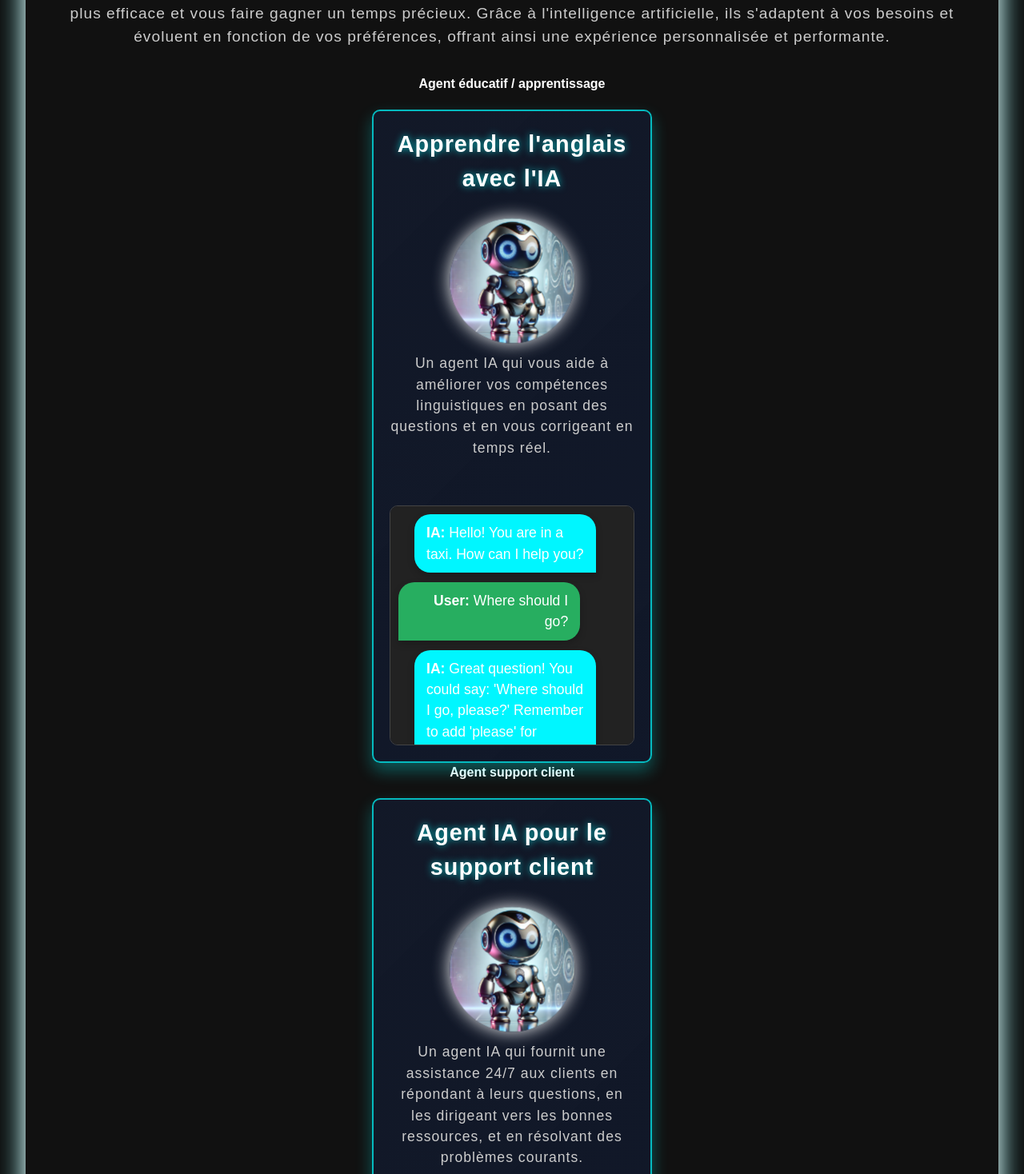
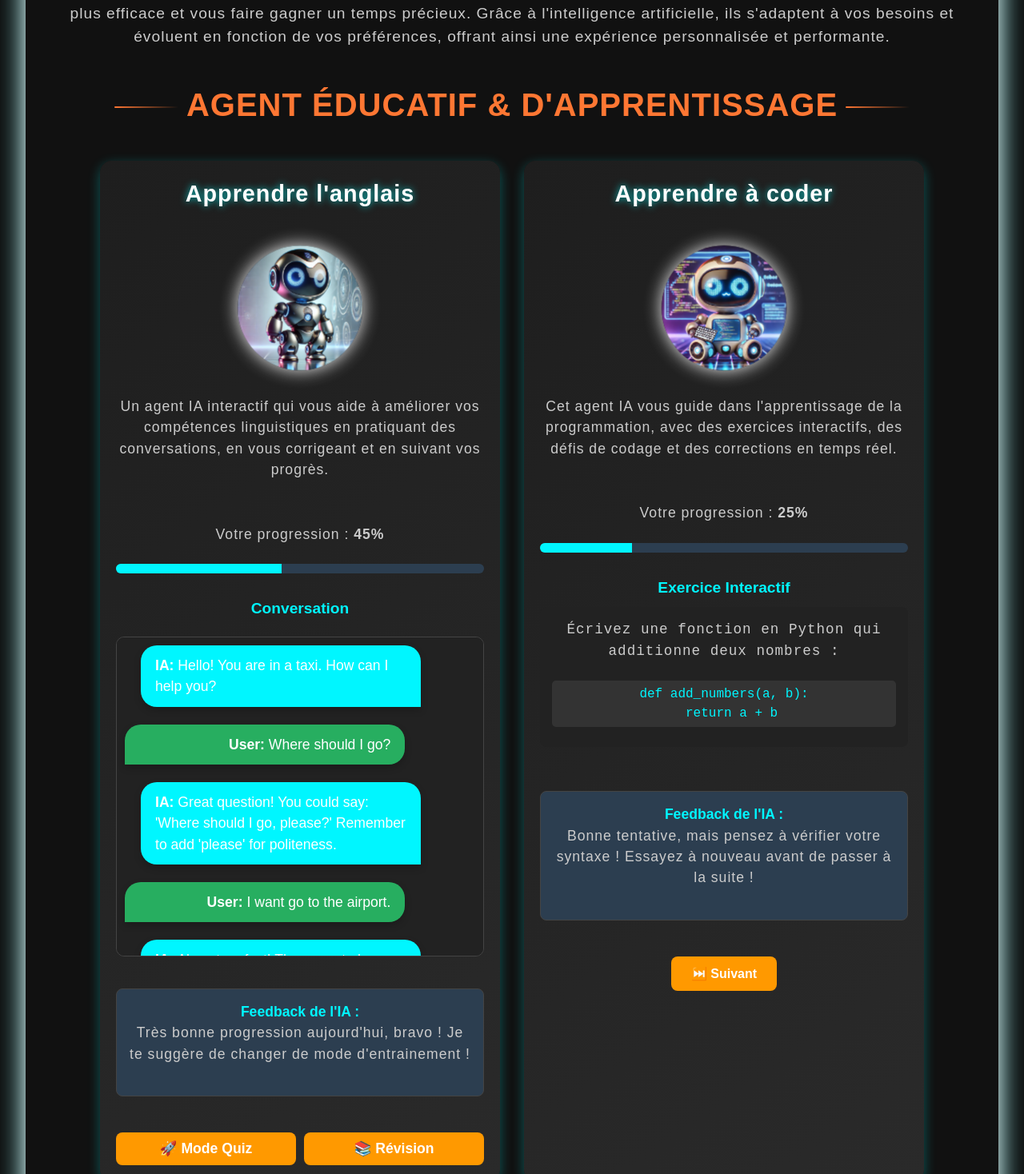
Before and after one commit to JimmyCodeur/siteweb, a React (Vite) app: page / in a window 1280 px wide. Shown: the part 1282-2750 px from the top of the page at 80% size. Built offline with nearby package versions, Linux system fonts and the light colour scheme.

Commit message:
update agent code and updat css disign

```diff
--- a/src/components/Features.jsx
+++ b/src/components/Features.jsx
@@ -1,6 +1,7 @@
 import React, { useState } from 'react';
 import '../styles/Features.css';
-import AgentImage from '../assets/images/bot_1.webp'; // Assurez-vous d'ajouter l'image
+import AgentImage from '../assets/images/bot_1.webp';
+import AgentImageDev from '../assets/images/agent_dev.webp';
 import PipelineImage from '../assets/images/workflow_agents.webp'; // Assurez-vous d'ajouter l'image
 import PresentationImage from '../assets/images/presentation_image.webp'; // Assurez-vous d'ajouter l'image
 import AppointmentImage from '../assets/images/presentation_image.webp'; // Assurez-vous d'ajouter l'image
@@ -64,7 +65,6 @@ const Features = () => {
     setEnglishAgentData("");
   };
 
-
   // Fonction pour démarrer l'enregistrement vocal
   const startListening = () => {
     if (window.SpeechRecognition || window.webkitSpeechRecognition) {
@@ -102,18 +102,34 @@ const Features = () => {
         <p className="category-description">
           Nos agents intelligents sont là pour simplifier votre quotidien et améliorer votre productivité. Ils agissent comme des assistants virtuels qui vous aident à accomplir rapidement des tâches répétitives ou complexes, tout en vous permettant de vous concentrer sur des activités à plus forte valeur ajoutée. Que ce soit pour répondre instantanément à des questions, organiser des informations, ou automatiser des processus, nos agents sont conçus pour vous rendre plus efficace et vous faire gagner un temps précieux. Grâce à l'intelligence artificielle, ils s'adaptent à vos besoins et évoluent en fonction de vos préférences, offrant ainsi une expérience personnalisée et performante.
         </p>
+        <div class="section-title">
+          <h4>Agent éducatif & d'Apprentissage</h4>
+        </div>
+        {/* Agent 1 : Création d'agents IA */}
+        <div className="sub-category">
+          <div className="card improved-card">
+            <h4 className="card-title">Apprendre l'anglais</h4>
 
-        {/* Agent éducatif */}
-        <h4>Agent éducatif / apprentissage</h4>
-        <div className="sub-category">
-          <div className="card">
-            <h4>Apprendre l'anglais avec l'IA</h4>
+            <div className="card-header">
               <div className="card-image">
                 <img src={AgentImage} alt="Agent IA enseignant" className="feature-image" />
               </div>
-            <p>Un agent IA qui vous aide à améliorer vos compétences linguistiques en posant des questions et en vous corrigeant en temps réel.</p>
+              <p className="card-description">
+                Un agent IA interactif qui vous aide à améliorer vos compétences linguistiques en pratiquant des conversations, en vous corrigeant et en suivant vos progrès.
+              </p>
+            </div>
 
-            {/* Afficher la conversation */}
+            {/* Barre de progression */}
+            <div className="progress-container">
+              <p className="progress-text">Votre progression : <strong>45%</strong></p>
+              <div className="progress-bar">
+                <div className="progress" style={{ width: '45%' }}></div>
+              </div>
+            </div>
+
+            {/* Feedback & Conversation */}
+            <div className="conversation-section">
+              <h5 className="conversation-title">Conversation</h5>
               <div className="conversation-box">
                 {conversation.map((msg, index) => (
                   <div key={index} className={`message ${msg.speaker}`}>
@@ -122,12 +138,84 @@ const Features = () => {
                 ))}
               </div>
             </div>
+
+            {/* Feedback stylisé */}
+            <div className="response-box">
+              <h5 className="response-title">Feedback de l'IA :</h5>
+              <p className="response-message">
+                {supportResponse || "Très bonne progression aujourd'hui, bravo ! Je te suggère de changer de mode d'entrainement !"}
+              </p>
             </div>
 
+            {/* Boutons interactifs */}
+            <div className="button-group">
+              <button className="quiz-btn">
+                🚀 Mode Quiz
+              </button>
+              <button className="resources-btn">
+                📚 Révision
+              </button>
+            </div>
+          </div>
+          {/* Carte 1 : Apprendre à coder */}
+          <div className="card improved-card">
+            <h4 className="card-title">Apprendre à coder</h4>
+            <div className="card-header">
+              <div className="card-image">
+                <img src={AgentImageDev} alt="Agent IA enseignant à coder" className="feature-image" />
+              </div>
+              <p className="card-description">
+                Cet agent IA vous guide dans l'apprentissage de la programmation, avec des exercices interactifs, des défis de codage et des corrections en temps réel.
+              </p>
+            </div>
+
+            {/* Barre de progression */}
+            <div className="progress-container">
+              <p className="progress-text">Votre progression : <strong>25%</strong></p>
+              <div className="progress-bar">
+                <div className="progress" style={{ width: '25%' }}></div>
+              </div>
+            </div>
+
+            {/* Section d'exercice interactif */}
+            <div className="interaction-section">
+              <h5 className="interaction-title">Exercice Interactif</h5>
+              <div className="exercise-box">
+                <p>Écrivez une fonction en Python qui additionne deux nombres :</p>
+                <code>
+                  def add_numbers(a, b): <br />
+                  &nbsp;&nbsp;return a + b
+                </code>
+              </div>
+            </div>
+
+            {/* Feedback stylisé */}
+            <div className="response-box">
+              <h5 className="response-title">Feedback de l'IA :</h5>
+              <p className="response-message">
+                {supportResponse || "Bonne tentative, mais pensez à vérifier votre syntaxe ! Essayez à nouveau avant de passer à la suite !"}
+              </p>
+            </div>
+
+            {/* Boutons interactifs */}
+            <div className="button-group">
+              <button className="next-btn">
+                ⏭️ Suivant
+              </button>
+            </div>
+          </div>
+
+
+        </div>
+
+
+
         {/* Autres agents */}
-        <h4>Agent support client</h4>
+        <div class="section-title">
+          <h4>Agent d'assistance</h4>
+        </div>
         <div className="sub-category">
-          <div className="card">
+          <div className="card improved-card">
             <h4>Agent IA pour le support client</h4>
             <div className="card-image">
               <img src={AgentImage} alt="Agent IA support" className="feature-image" />
@@ -183,7 +271,7 @@ const Features = () => {
             </div>
             <div className="response-box">
               <h4>Réponse de l'Agent IA :</h4>
-              <p>{infoSearchResponse || "L'agent répondra ici après votre question."}</p>
+              <p>{infoSearchResponse || "Très bonne progression aujourd'hui"}</p>
             </div>
           </div>
         </div>
--- a/src/styles/Features.css
+++ b/src/styles/Features.css
@@ -1,4 +1,8 @@
-/* Styles principaux de la section Features */
+
+/* ==========================================================
+   SECTION PRINCIPALE : FEATURES
+========================================================== */
+
 .features {
   width: 100%;
   padding: 4rem 2rem;
@@ -12,7 +16,6 @@
   position: relative;
 }
 
-/* Titre principal de la section */
 h2 {
   text-align: center;
   font-size: 3rem;
@@ -25,7 +28,6 @@ h2 {
   animation: neon-glow 5s ease-in-out infinite alternate;
 }
 
-/* Effet de néon sur le titre */
 @keyframes neon-glow {
   0% {
     text-shadow: 0 0 10px rgba(0, 255, 255, 0.6), 0 0 25px rgba(0, 255, 255, 0.5), 0 0 35px rgba(0, 255, 255, 0.3);
@@ -38,7 +40,10 @@ h2 {
   }
 }
 
-/* Catégorie principale */
+/* ==========================================================
+   BLOCS PRINCIPAUX : CATEGORY BLOCKS
+========================================================== */
+
 .category-block {
   width: 100%;
   max-width: 1500px; /* Limite la taille maximale du bloc */
@@ -55,7 +60,6 @@ h2 {
   border-top: 4px solid #00f6ff; /* Ligne de séparation en haut */
 }
 
-/* Titre de catégorie */
 .category-block h3 {
   font-size: 2.5rem;
   color: #00f6ff;
@@ -66,7 +70,6 @@ h2 {
   letter-spacing: 2px;
 }
 
-/* Description des catégories */
 .category-description {
   font-size: 1.2rem;
   color: #ccc;
@@ -77,7 +80,6 @@ h2 {
   letter-spacing: 1px;
 }
 
-/* Conteneur des sous-catégories */
 .sub-category {
   display: flex;
   flex-wrap: wrap;
@@ -86,28 +88,66 @@ h2 {
   margin-top: 20px;
 }
 
-/* Cartes individuelles d'agents */
-.card {
-  background: linear-gradient(135deg, rgba(15, 23, 42, 0.8), rgba(15, 23, 42, 0.9));
-  padding: 20px;
-  border-radius: 10px; /* Coins arrondis */
-  box-shadow: 0 10px 20px rgba(0, 255, 255, 0.3);
+/* Style du titre principal avec ligne */
+.section-title {
+  display: flex;
+  align-items: center;
+  justify-content: center;
+  gap: 10px;
+  margin-bottom: 40px;
+  margin-top: 40px; /* Augmentez la valeur pour plus d'espace */
+}
+
+.section-title h4 {
+  font-size: 2.5rem; /* Taille plus grande pour le titre */
+  font-weight: 700;
+  color: #ff7733; /* Couleur similaire à celle de l'image */
+  text-transform: uppercase;
+  letter-spacing: 1px;
+  position: relative;
+}
+
+.section-title:before {
+  content: "";
+  display: block;
+  width: 80px; /* Longueur de la ligne */
+  height: 2px;
+  background: linear-gradient(to right, #ff7733, transparent); /* Ligne dégradée */
+  border-radius: 5px;
+  transform: translateY(3px); /* Aligne la ligne avec le texte */
+}
+
+.section-title:after {
+  content: "";
+  display: block;
+  width: 80px; /* Longueur de la ligne */
+  height: 2px;
+  background: linear-gradient(to right, #ff7733, transparent); /* Ligne dégradée */
+  border-radius: 5px;
+  transform: translateY(3px); /* Aligne la ligne avec le texte */
+}
+
+
+/* ==========================================================
+   CARTES : INDIVIDUAL CARDS
+========================================================== */
+
+.improved-card {
   display: flex;
   flex-direction: column;
-  gap: 15px;
-  max-width: 350px; /* Réduire la taille des cartes */
+  align-items: center;
+  padding: 20px;
+  background: linear-gradient(145deg, #1e1e1e, #2a2a2a);
+  border-radius: 15px;
+  box-shadow: 0 5px 15px rgba(0, 255, 255, 0.3);
+  max-width: 500px;
   width: 100%;
-  text-align: center;
-  position: relative;
-  transition: transform 0.3s ease, box-shadow 0.3s ease;
-  background-color: rgba(34, 34, 34, 0.9);
-  border: 2px solid rgba(0, 255, 255, 0.7);
-  backdrop-filter: blur(8px);
+  gap: 30px;
 }
 
 .card:hover {
   transform: translateY(-10px);
-  box-shadow: 0 10px 50px rgba(0, 255, 255, 0.5), 0 10px 70px rgba(0, 255, 255, 0.6);
+  box-shadow: 0 10px 50px rgba(160, 160, 160, 0.5), 0 10px 70px rgba(130, 133, 133, 0.6);
 }
 
 .card h4 {
@@ -128,12 +168,20 @@ h2 {
   letter-spacing: 1px;
 }
 
-/* Formulaire pour interagir avec les agents */
-form {
-  display: flex;
-  flex-direction: column;
-  gap: 10px;
-  width: 100%;
+.card-image {
+  width: 150px;
+  height: 150px;
+  animation: moveImage 2s infinite alternate;
+  align-self: center;
+}
+
+@keyframes moveImage {
+  0% {
+    transform: scale(1);
+  }
+  100% {
+    transform: scale(1.05);
+  }
 }
 
 .card-content {
@@ -145,51 +193,27 @@ form {
   margin-top: 20px;
 }
 
-input {
-  padding: 12px;
-  font-size: 1rem;
-  border: none;
-  border-radius: 10px;
-  background-color: #2c3e50;
-  color: #ecf0f1;
-  transition: background-color 0.3s ease, transform 0.3s ease;
-  width: 100%;
+.card-title {
+  font-size: 1.8rem;
+  font-weight: bold;
+  color: #00f6ff;
+  text-align: center;
+  margin-bottom: 10px;
 }
 
-input:focus {
-  background-color: #34495e;
-  outline: none;
-  transform: scale(1.05);
+.card-header {
+  display: flex;
+  flex-direction: column;
+  align-items: center;
+  gap: 15px;
+  text-align: center;
 }
 
-button {
-  padding: 12px 25px;
-  font-size: 1.1rem;
-  font-weight: bold;
-  border-radius: 10px;
-  border: none;
-  cursor: pointer;
-  background-color: #00f6ff;
-  color: white;
-  transition: background-color 0.3s ease, transform 0.3s ease, box-shadow 0.3s ease;
-}
-
-button:hover {
-  background-color: #3498db;
-  transform: translateY(-5px);
-  box-shadow: 0 15px 30px rgba(0, 255, 255, 0.4);
-}
-
-button:active {
-  transform: translateY(2px);
-}
-
-/* Image de la carte */
-.card-image {
-  width: 150px;
-  height: 150px;
-  animation: moveImage 2s infinite alternate;
-  align-self: center;
+.card-description {
+  margin-top: 20px;
+  font-size: 1rem;
+  color: #ccc;
+  line-height: 1.5;
 }
 
 .feature-image {
@@ -200,93 +224,44 @@ button:active {
   box-shadow: 0 0 20px rgba(255, 255, 255, 0.938);
 }
 
-@keyframes moveImage {
-  0% {
-    transform: scale(1);
-  }
-  100% {
-    transform: scale(1.05);
-  }
+code {
+  background-color: #333;
+  color: #00f6ff;
+  padding: 5px;
+  border-radius: 5px;
+  display: block;
+  margin-bottom: 10px;
+  font-family: 'Courier New', Courier, monospace;
 }
 
-/* Effet de réponse de l'agent IA */
-.response-box {
-  background-color: #1c1c1c;
-  padding: 1.5rem;
-  border-radius: 10px;
-  margin-top: 1.5rem;
-  border: 2px solid #555;
-  transition: transform 0.3s ease, box-shadow 0.3s ease;
+.exercise-box {
+  background-color: #222;
+  color: #fff;
+  padding: 15px;
+  border-radius: 8px;
+  margin-bottom: 15px;
+  font-family: 'Courier New', Courier, monospace;
+  font-size: 1rem;
+  line-height: 1.5;
 }
 
-.response-box h4 {
-  font-size: 1.3rem;
-  color: #3498db;
-  margin-bottom: 1rem;
+.interaction-title {
+  font-size: 1.2rem;
+  color: #00f6ff;
+  margin-bottom: 10px;
 }
 
-.response-box p {
-  font-size: 1.1rem;
-  color: #fff;
-  margin-top: 0.5rem;
-  font-weight: 300;
-}
-/* Boîte de conversation */
-.conversation-box {
-  margin-top: 20px;
-  padding: 10px;
-  max-height: 300px;
-  overflow-y: auto;
-  background-color: #222;
-  border-radius: 10px;
-  border: 1px solid #444;
-  height: 300px; /* Limiter la hauteur pour créer l'effet de défilement */
+/* ==========================================================
+   FORMULAIRES ET BOUTONS
+========================================================== */
+
+form {
+  display: flex;
+  flex-direction: column;
+  gap: 10px;
+  width: 100%;
 }
 
-/* Style des messages */
-.message {
-  padding: 10px 15px;
-  margin-bottom: 12px;
-  max-width: 80%;
-  border-radius: 20px;
-  font-size: 1.1rem;
-  line-height: 1.5;
-  font-weight: 400;
-  box-shadow: 0px 4px 10px rgba(0, 0, 0, 0.2);
-  transition: transform 0.3s ease, box-shadow 0.3s ease;
-  opacity: 0;
-  animation: message-appear 0.6s ease-out forwards;
-}
-
-.message.IA {
-  background-color: #00f6ff;
-  color: #fff;
-  text-align: left;
-  margin-left: 20px;
-  border-radius: 20px 20px 0 20px;
-}
-
-.message.User {
-  background-color: #27ae60;
-  color: #fff;
-  text-align: right;
-  margin-right: 20px;
-  border-radius: 20px 20px 20px 0;
-}
-
-/* Animation pour l'apparition des messages */
-@keyframes message-appear {
-  0% {
-    opacity: 0;
-    transform: translateY(10px);
-  }
-  100% {
-    opacity: 1;
-    transform: translateY(0);
-  }
-}
-
-/* Style pour l'input et bouton */
 input {
   padding: 15px 20px;
   font-size: 1rem;
@@ -317,17 +292,95 @@ button {
   margin-top: 15px;
 }
 
-button:hover {
-  background-color: #3498db;
-  transform: translateY(-5px);
-  box-shadow: 0 15px 30px rgba(0, 255, 255, 0.4);
-}
-
 button:active {
   transform: translateY(2px);
 }
 
-/* Chat Box */
+.next-btn {
+  background-color: #ff9900;
+  color: white;
+  padding: 12px 25px;
+  font-size: 1rem;
+  font-weight: bold;
+  border-radius: 8px;
+  border: none;
+  cursor: pointer;
+  transition: background-color 0.3s ease, transform 0.2s ease;
+}
+
+.next-btn:hover {
+  background-color: #ffb84d;
+  transform: translateY(-2px);
+}
+
+.next-btn:active {
+  transform: translateY(1px);
+}
+
+/* ==========================================================
+   CONVERSATION : CHAT BOX
+========================================================== */
+
+.conversation-box {
+  margin-top: 20px;
+  padding: 10px;
+  max-height: 400px; /* Ajustez la hauteur selon vos besoins */
+  overflow-y: auto;
+  background-color: #222;
+  border-radius: 10px;
+  border: 1px solid #444;
+  height: 400px;
+  display: flex;
+  flex-direction: column;
+  justify-content: flex-start;
+  gap: 10px;
+  scroll-behavior: smooth; /* Ajout de défilement doux */
+  animation: scroll-down 0.5s ease-in-out forwards;
+}
+
+.message {
+  padding: 12px 18px;
+  margin-bottom: 12px;
+  max-width: 80%;
+  border-radius: 20px;
+  font-size: 1.1rem;
+  line-height: 1.5;
+  font-weight: 400;
+  box-shadow: 0px 4px 10px rgba(0, 0, 0, 0.2);
+  transition: transform 0.3s ease, box-shadow 0.3s ease;
+  opacity: 0;
+  animation: message-appear 0.6s ease-out forwards;
+  transform: translateY(10px); /* Ajout de la translation pour l'animation */
+}
+
+.message.IA {
+  background-color: #00f6ff;
+  color: #fff;
+  text-align: left;
+  margin-left: 20px;
+  border-radius: 20px 20px 0 20px;
+}
+
+.message.User {
+  background-color: #27ae60;
+  color: #fff;
+  text-align: right;
+  margin-right: 20px;
+  border-radius: 20px 20px 20px 0;
+}
+
+@keyframes message-appear {
+  0% {
+    opacity: 0;
+    transform: translateY(10px);
+  }
+  100% {
+    opacity: 1;
+    transform: translateY(0);
+  }
+}
+
+
 .chat-box {
   max-width: 600px;
   margin: 0 auto;
@@ -336,12 +389,97 @@ button:active {
   gap: 10px;
 }
 
-/* Ajout d'une animation de défilement */
 .message + .message {
-  animation-delay: 3s;
+  animation-delay: 0.5s;
 }
 
-/* Style du lien Calendly */
+@keyframes scroll-down {
+  0% {
+    transform: translateY(20px);
+  }
+  100% {
+    transform: translateY(0);
+  }
+}
+
+.button-group {
+  display: flex;
+  justify-content: space-around;
+  width: 100%;
+  gap: 10px;
+}
+
+.quiz-btn, .resources-btn {
+  flex: 1;
+  padding: 10px 15px;
+  background-color: #ff9900;
+  color: white;
+  border-radius: 8px;
+  border: none;
+  cursor: pointer;
+  text-align: center;
+  transition: background-color 0.3s ease, transform 0.2s ease;
+}
+
+.quiz-btn:hover, .resources-btn:hover {
+  background: #818181;
+  transform: translateY(-2px);
+}
+
+.response-box {
+  width: 100%;
+  background: #2c3e50;
+  padding: 15px;
+  border-radius: 8px;
+  border: 1px solid #444;
+  margin-top: 10px;
+}
+
+.response-title {
+  font-size: 1.1rem;
+  color: #00f6ff;
+}
+
+.response-message {
+  font-size: 1rem;
+  color: #ccc;
+}
+
+.progress-container {
+  width: 100%;
+  text-align: center;
+}
+
+.progress-text {
+  font-size: 1rem;
+  color: #ccc;
+}
+
+.progress-bar {
+  width: 100%;
+  height: 12px;
+  background: #2c3e50;
+  border-radius: 6px;
+  overflow: hidden;
+  margin-top: 5px;
+}
+
+.progress {
+  height: 100%;
+  background: #00f6ff;
+  transition: width 0.5s ease;
+}
+
+.conversation-title {
+  font-size: 1.2rem;
+  color: #00f6ff;
+  margin-bottom: 10px;
+}
+
+/* ==========================================================
+   CALENDRIER
+========================================================== */
+
 .calendly-button {
   padding: 12px 25px;
   font-size: 1.1rem;
--- a/src/styles/Navbar.css
+++ b/src/styles/Navbar.css
@@ -58,7 +58,7 @@
 }
 
 .navbar .btn.get-started {
-  background: linear-gradient(90deg, #ff758c, #ff7eb3);
+  background: #ff9900;
   color: white;
   box-shadow: 0 0 10px rgba(255, 117, 140, 0.6);
 }
```
Also changed, not shown: src/assets/images/agent_dev.webp (added). Lines whose indentation alone changed are shown as unchanged.
